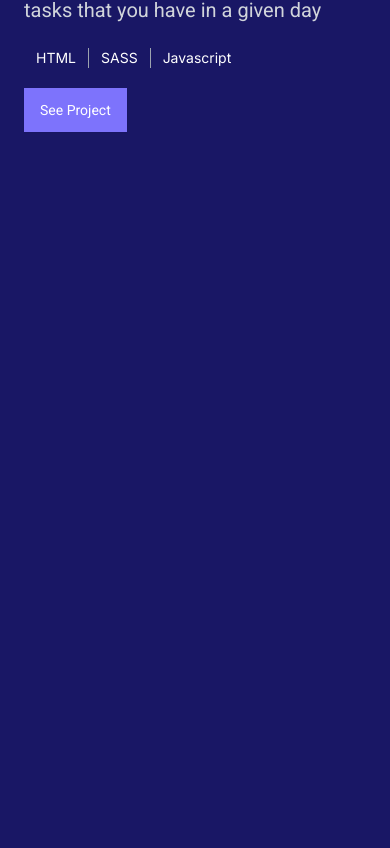
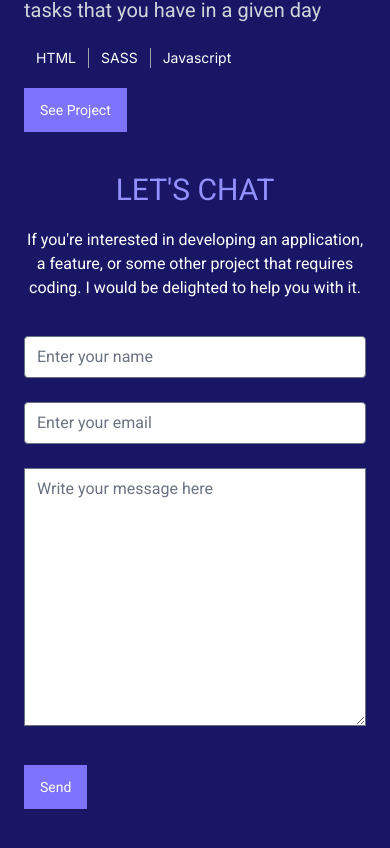
Before and after one commit to John-Kibirige/react-portfolio, a React (Vite) app: page / in a window 390 px wide. Shown: the part 4869-5717 px from the top of the page. Before the commit the page ends 5041 px from the top, so only its background shows below. Built offline with nearby package versions, Linux system fonts and the light colour scheme.

Commit message:
Render Contacts component for both mobile and desktop

```diff
--- a/package.json
+++ b/package.json
@@ -10,6 +10,7 @@
   },
   "dependencies": {
     "@reduxjs/toolkit": "^1.8.6",
+    "@tailwindcss/forms": "^0.5.3",
     "react": "^18.2.0",
     "react-dom": "^18.2.0",
     "react-icons": "^4.4.0",
--- a/src/App.jsx
+++ b/src/App.jsx
@@ -1,3 +1,4 @@
+import Contact from './components/Contact';
 import Header from './components/Header';
 import Introduction from './components/Introduction';
 import RecentWork from './components/RecentWork';
@@ -12,6 +13,7 @@ function App() {
       <Skills />
       <Socials />
       <RecentWork />
+      <Contact />
     </div>
   );
 }
--- /dev/null
+++ b/src/components/Contact.jsx
@@ -0,0 +1,57 @@
+import React, { useState } from 'react';
+
+const Contact = () => {
+  const formData = useState({
+    userName: '',
+    userEmail: '',
+    userText: '',
+  });
+
+  const handleSubmit = (e) => {};
+
+  const handleChange = () => {};
+
+  return (
+    <section className="contact sm:w-9/12 md:w-7/12 xl:1/2 sm:mx-auto">
+      <div className="contact-text">
+        <h3 className="contact-us uppercase text-zei-400 text-center text-3xl mb-5 sm:lowercase sm:font-bold sm:text-5xl">
+          Let's chat
+        </h3>
+        <p className="par text-base leading-6 mb-7 text-center sm:text-xl">
+          If you're interested in developing an application, a feature, or some
+          other project that requires coding. I would be delighted to help you
+          with it.
+        </p>
+      </div>
+
+      <form action="https://formspree.io/f/xyyvpnnk" className="form">
+        <input
+          type="text"
+          className="my-2 outline-none focus:ring-green-400 text-black w-full focus:ring-2 rounded placeholder:text-gray-500 mb-4 md:py-3"
+          placeholder="Enter your name"
+          required
+        />
+        <input
+          type="email"
+          className="my-2 outline-none focus:ring-green-400 text-black w-full focus:ring-2 rounded placeholder:text-gray-500 mb-6 md:py-3"
+          placeholder="Enter your email"
+          required
+          autoComplete="email"
+        />
+        <textarea
+          className="outline-none focus:ring-green-400 text-black w-full focus:ring-2 placeholder:text-gray-500 "
+          name=""
+          id=""
+          cols="30"
+          rows="10"
+          placeholder="Write your message here "></textarea>
+
+        <button className="submit my-8 bg-zei-600 text-sm px-4 py-3 hover:bg-zei-400 transition-colors active:bg-zei-900 shadow-sm active:transition-none sm:mt-9 sm:mx-auto sm:block sm:px-12 sm:py-4 md:mt-24 mb-24">
+          Send
+        </button>
+      </form>
+    </section>
+  );
+};
+
+export default Contact;
--- a/src/components/Popup.jsx
+++ b/src/components/Popup.jsx
@@ -18,7 +18,9 @@ const Popup = (props) => {
         className="text-3xl absolute right-4 top-4 cursor-pointer"
         onClick={handleClose}
       />
-      <h3 className="title my-6 text-xl font-medium sm:text-3xl">{title}</h3>
+      <h3 className="title mb-6 mt-10 text-xl font-medium sm:text-3xl">
+        {title}
+      </h3>
       <img
         src={image}
         alt={title}
--- a/tailwind.config.cjs
+++ b/tailwind.config.cjs
@@ -16,5 +16,5 @@ module.exports = {
       },
     },
   },
-  plugins: [],
+  plugins: [require('@tailwindcss/forms')],
 };
```
Also changed, not shown: 1 other file (tests, documents, lock files or other folders).
